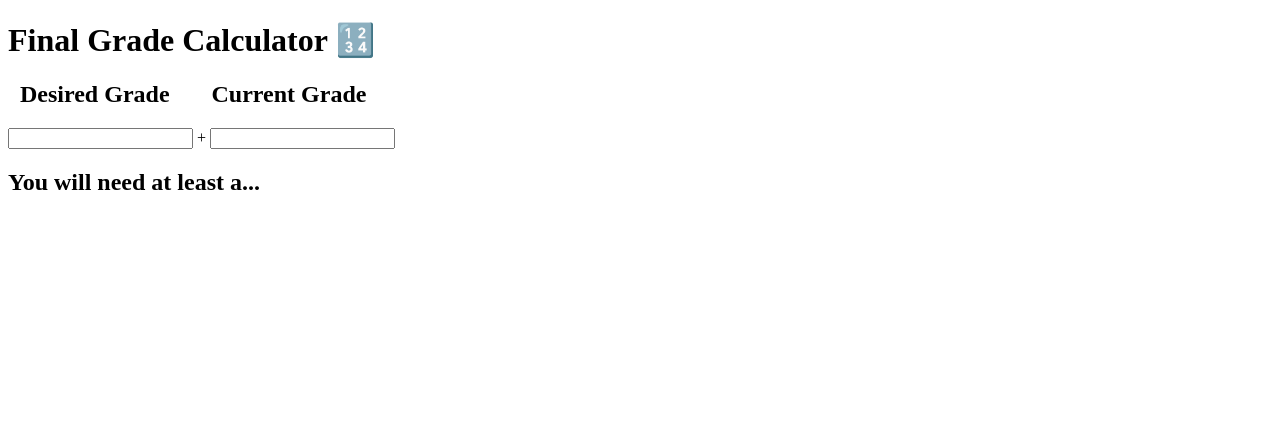
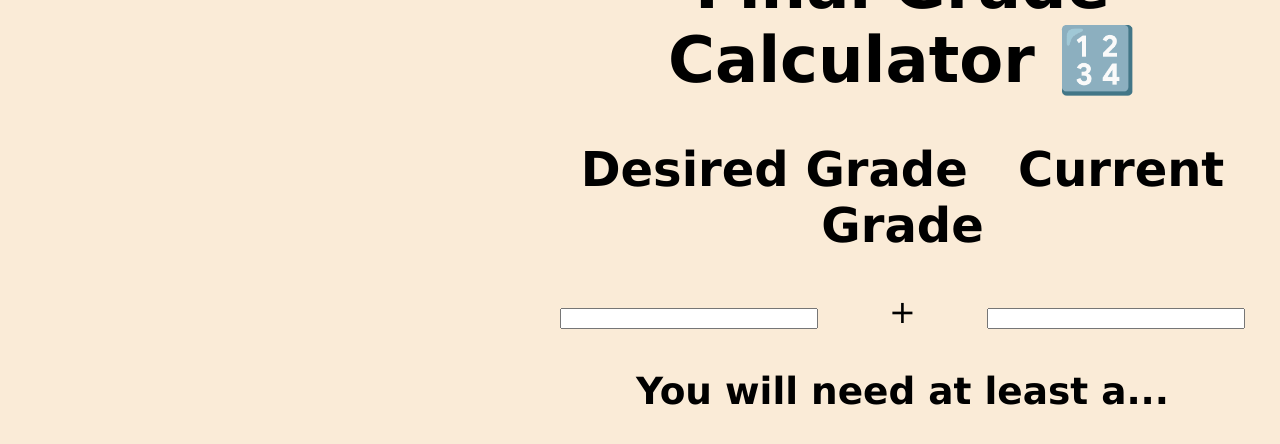
Before and after one commit to AaronTFrederick/FinalGradeCalculator, a plain HTML site: page index.html in a window 1280 px wide. Drawn offline with Linux system fonts and the light colour scheme.

Commit message:
css stuff

```diff
--- a/index.html
+++ b/index.html
@@ -1,20 +1,34 @@
 <!DOCTYPE html>
 <html>
   <head>
+    <style>
+        input[type="text"] {
+          width: 250px;
+        }
+        html {
+          font-size: xx-large;
+          text-align: center;
+          position: absolute;
+          left: 525px;
+          bottom: 350px;
+          font-family: 'Lucida Sans', 'Lucida Sans Regular', 'Lucida Grande', 'Lucida Sans Unicode', Geneva, Verdana, sans-serif;
+          background-color: antiquewhite;
+        }
+    </style>
     <meta charset="UTF-8">
     <title>Final Grade Calculator</title>
     <link rel="stylesheet" type="text/css" href="./style.css"/>
   </head>
   <body>
 <h1>Final Grade Calculator 🔢</h1>
-<h2> &nbsp Desired Grade &nbsp &nbsp &nbsp  Current Grade</h2>
+<h2> Desired Grade &nbsp Current Grade</h2>
 <div>
-  <input type="text" id="num-one"> + <input type="text" id="num-two">
+  <input type="text" id="num-one"> &nbsp &nbsp &nbsp + &nbsp &nbsp &nbsp <input type="text" id="num-two">
 </div>
-<h2>
+<h3>
   You will need at least a...
   <span id="add-sum"></span>
-</h2>
+</h3>
 </body>
   <script src="Add.js"></script>
 </html>
```
